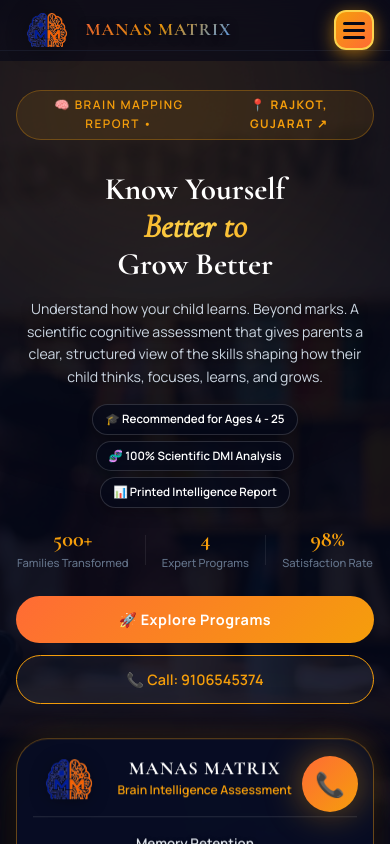
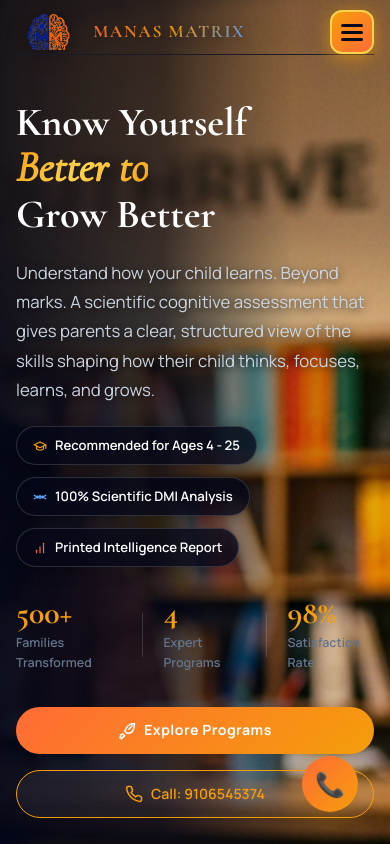
Before and after one commit to fuertenitesh-sys/ManasMatrix_Latest, a React (Vite) app: page / in a window 390 px wide. Shown: the top 844 px of the page. Built offline with nearby package versions, Linux system fonts and the light colour scheme.

Commit message:
Implement user 5 points: original text size kept, hero text/buttons left-aligned, navbar links spaced out, location & login buttons removed from navbar and hero

```diff
--- a/src/components/Hero/Hero.css
+++ b/src/components/Hero/Hero.css
@@ -4,7 +4,7 @@
   align-items: center;
   position: relative;
   overflow: hidden;
-  padding-top: 120px;
+  padding-top: 130px;
   padding-bottom: 80px;
 }
 
@@ -67,117 +67,139 @@
   z-index: 1;
   display: grid;
   grid-template-columns: 1.15fr 0.85fr;
-  gap: 50px;
+  gap: 40px;
   align-items: center;
+  width: 100%;
 }
 
-/* Left Column */
+/* Point 2: Left Column - Hero text & buttons left-aligned with a clean tight offset */
 .hero__left {
   display: flex;
   flex-direction: column;
+  align-items: flex-start !important;
+  text-align: left !important;
   gap: 22px;
-}
-
-.hero__badge-location {
-  color: var(--color-gold);
-  text-decoration: none;
-  font-weight: 700;
-  transition: opacity var(--transition-fast);
-}
-
-.hero__badge-location:hover {
-  opacity: 0.85;
-  text-decoration: underline;
+  padding-left: 0 !important;
+  margin-left: 0 !important;
+  width: 100%;
 }
 
 .hero__title {
   font-family: var(--font-heading);
-  font-size: clamp(2.4rem, 5vw, 4rem);
+  font-size: clamp(2.5rem, 5vw, 4.2rem); /* Original text size preserved */
   font-weight: 700;
   line-height: 1.1;
   display: flex;
   flex-direction: column;
+  text-align: left !important;
+  align-items: flex-start !important;
+  margin-left: 0 !important;
+  padding-left: 0 !important;
 }
 
 .hero__title-line {
   display: block;
+  text-align: left !important;
 }
 
 .hero__title-highlight {
   display: block;
   font-style: italic;
   font-size: 1.08em;
+  text-align: left !important;
 }
 
 .hero__subtitle {
-  font-size: 1.05rem;
+  font-size: 1.05rem; /* Original text size preserved */
   color: var(--color-text-secondary);
   line-height: 1.75;
   max-width: 620px;
   text-shadow: 0 2px 10px rgba(0, 0, 0, 0.8);
+  text-align: left !important;
+  margin-left: 0 !important;
+  padding-left: 0 !important;
 }
 
-/* Feature Pills */
+/* Feature Pills - Flush Left */
 .hero__pills {
   display: flex;
   flex-wrap: wrap;
-  gap: 10px;
+  gap: 12px;
+  justify-content: flex-start !important;
+  align-items: flex-start !important;
+  margin-left: 0 !important;
+  padding-left: 0 !important;
+  width: 100%;
 }
 
 .hero__pill {
-  font-size: 0.8rem;
+  font-size: 0.82rem; /* Original text size preserved */
   font-weight: 600;
-  padding: 7px 16px;
-  background: rgba(5, 8, 24, 0.75);
+  padding: 8px 16px;
+  background: rgba(5, 8, 24, 0.8);
   border: 1px solid rgba(255, 255, 255, 0.15);
   border-radius: var(--radius-full);
   color: var(--color-text-primary);
   backdrop-filter: blur(12px);
   box-shadow: 0 4px 15px rgba(0, 0, 0, 0.3);
+  display: inline-flex;
+  align-items: center;
+  gap: 8px;
 }
 
-/* Stats */
+/* Stats Bar with Generous Spacing - Flush Left */
 .hero__stats {
   display: flex;
   align-items: center;
-  gap: 24px;
-  margin-top: 4px;
+  justify-content: flex-start !important;
+  gap: 48px;
+  margin-top: 8px;
+  margin-bottom: 4px;
+  margin-left: 0 !important;
+  padding-left: 0 !important;
+  width: 100%;
 }
 
 .hero__stat {
   display: flex;
   flex-direction: column;
   gap: 4px;
+  align-items: flex-start !important;
+  text-align: left !important;
 }
 
 .hero__stat-number {
   font-family: var(--font-heading);
-  font-size: 1.8rem;
+  font-size: 2rem;
   font-weight: 700;
   color: var(--color-gold);
   line-height: 1;
 }
 
 .hero__stat-label {
-  font-size: 0.75rem;
+  font-size: 0.78rem;
   color: var(--color-text-muted);
-  font-weight: 500;
+  font-weight: 600;
 }
 
 .hero__stat-divider {
   width: 1px;
-  height: 40px;
-  background: var(--color-border);
+  height: 44px;
+  background: rgba(255, 255, 255, 0.15);
   flex-shrink: 0;
 }
 
-/* CTAs */
+/* CTAs - Flush Left */
 .hero__ctas {
   display: flex;
   align-items: center;
+  justify-content: flex-start !important;
   gap: 16px;
   flex-wrap: wrap;
   margin-top: 8px;
+  margin-left: 0 !important;
+  padding-left: 0 !important;
+  width: 100%;
 }
 
 /* Right Column - Floating Interactive Assessment Card */
@@ -285,6 +307,9 @@
 .hero__card-footer-badge {
   color: #CBD5E1 !important;
   font-weight: 600;
+  display: inline-flex;
+  align-items: center;
+  gap: 6px;
 }
 
 .hero__card-price {
@@ -293,175 +318,43 @@
   font-size: 0.9rem;
 }
 
-/* Scroll Indicator */
-.hero__scroll {
-  position: absolute;
-  bottom: 20px;
-  left: 50%;
-  transform: translateX(-50%);
-  display: flex;
-  flex-direction: column;
-  align-items: center;
-  gap: 8px;
-  font-size: 0.75rem;
-  color: var(--color-text-muted);
-  z-index: 1;
-}
-
-.hero__scroll-dot {
-  width: 6px;
-  height: 6px;
-  background: var(--color-gold);
-  border-radius: 50%;
-  animation: float 1.5s ease-in-out infinite;
-}
-
-/* ============================================
-   RESPONSIVE BREAKPOINTS (TABLETS & MOBILE PHONES)
-   ============================================ */
-
+/* Responsive Breakpoints */
 @media (max-width: 992px) {
   .hero {
     padding-top: 100px;
     padding-bottom: 60px;
-    min-height: auto;
   }
-
   .hero__content {
     grid-template-columns: 1fr;
     gap: 36px;
-    text-align: center;
   }
-
   .hero__left {
-    align-items: center;
-    gap: 18px;
+    align-items: flex-start !important;
+    text-align: left !important;
   }
-
-  .hero__title {
-    font-size: clamp(2rem, 6.5vw, 3.2rem);
+  .hero__title, .hero__subtitle {
+    text-align: left !important;
   }
-
-  .hero__subtitle {
-    margin: 0 auto;
-    font-size: 0.95rem;
+  .hero__pills, .hero__stats, .hero__ctas {
+    justify-content: flex-start !important;
   }
-
-  .hero__pills {
-    justify-content: center;
-  }
-
-  .hero__stats {
-    justify-content: center;
-  }
-
-  .hero__ctas {
-    justify-content: center;
-    width: 100%;
-  }
-
   .hero__right {
     justify-content: center;
-    width: 100%;
-  }
-
-  .hero__floating-card {
-    max-width: 400px;
-  }
-
-  .hero__full-bg-overlay {
-    background: rgba(5, 8, 24, 0.92);
   }
 }
 
 @media (max-width: 576px) {
-  .hero {
-    padding-top: 90px;
-    padding-bottom: 50px;
+  .hero__stats {
+    gap: 20px;
+    justify-content: space-between !important;
+    width: 100%;
   }
-
-  .hero__left {
-    gap: 16px;
+  .hero__ctas {
+    width: 100%;
+    flex-direction: column;
   }
-
-  .hero__badge {
-    font-size: 0.74rem;
-    padding: 5px 12px;
-    max-width: 100%;
-    text-align: center;
-  }
-
-  .hero__title {
-    font-size: clamp(1.8rem, 8vw, 2.5rem);
-    line-height: 1.15;
-  }
-
-  .hero__subtitle {
-    font-size: 0.88rem;
-    line-height: 1.6;
-  }
-
-  .hero__pills {
-    gap: 6px;
-  }
-
-  .hero__pill {
-    font-size: 0.72rem;
-    padding: 5px 12px;
-  }
-
-  .hero__stats {
-    gap: 14px;
-    width: 100%;
-    justify-content: space-around;
-  }
-
-  .hero__stat-number {
-    font-size: 1.4rem;
-  }
-
-  .hero__stat-label {
-    font-size: 0.7rem;
-  }
-
-  .hero__stat-divider {
-    height: 30px;
-  }
-
-  .hero__ctas {
-    flex-direction: column;
-    width: 100%;
-    gap: 12px;
-  }
-
-  .hero__ctas .btn-primary,
-  .hero__ctas .btn-secondary {
+  .hero__ctas .btn-primary, .hero__ctas .btn-secondary {
     width: 100%;
     justify-content: center;
-    padding: 12px 20px;
-    font-size: 0.9rem;
-  }
-
-  .hero__floating-card {
-    padding: 20px 16px;
-    max-width: 100%;
-  }
-
-  .hero__scroll {
-    display: none;
   }
 }
-
-@media (max-width: 360px) {
-  .hero__title {
-    font-size: 1.65rem;
-  }
-
-  .hero__stat-number {
-    font-size: 1.25rem;
-  }
-
-  .hero__stat-label {
-    font-size: 0.65rem;
-  }
-}
--- a/src/components/Hero/Hero.jsx
+++ b/src/components/Hero/Hero.jsx
@@ -1,5 +1,6 @@
 import React, { useEffect, useRef } from 'react';
 import { Link } from 'react-router-dom';
+import { RocketIcon, PhoneIcon, GraduationCapIcon, DnaIcon, BarChartIcon, StarIcon } from '../Icons';
 import './Hero.css';
 
 const Hero = () => {
@@ -33,41 +34,39 @@ const Hero = () => {
       </div>
 
       <div className="container hero__content">
-        {/* Left Column */}
+        {/* Point 2: Hero text and buttons strictly left-aligned with a clean offset */}
         <div className="hero__left animate-reveal fade-left">
-          {/* Badge */}
-          <div className="section-badge hero__badge">
-            🧠 Brain Mapping Report •{' '}
-            <a
-              href="https://maps.google.com/?q=MANAS+MATRIX+Spire+150+Feet+Ring+Rd+Rajkot"
-              target="_blank"
-              rel="noopener noreferrer"
-              className="hero__badge-location"
-            >
-              📍 Rajkot, Gujarat ↗
-            </a>
-          </div>
+          {/* Point 5: Hero location badge removed */}
 
-          {/* Heading */}
+          {/* Heading - Original text size preserved */}
           <h1 className="hero__title">
             <span className="hero__title-line">Know Yourself</span>
             <span className="hero__title-highlight gradient-text-gold">Better to</span>
             <span className="hero__title-line">Grow Better</span>
           </h1>
 
-          {/* Subtitle */}
+          {/* Subtitle - Original text size preserved */}
           <p className="hero__subtitle">
             Understand how your child learns. Beyond marks. A scientific cognitive assessment that gives parents a clear, structured view of the skills shaping how their child thinks, focuses, learns, and grows.
           </p>
 
-          {/* Feature Pills */}
+          {/* Feature Pills with Vector SVG Icons */}
           <div className="hero__pills">
-            <span className="hero__pill">🎓 Recommended for Ages 4 - 25</span>
-            <span className="hero__pill">🧬 100% Scientific DMI Analysis</span>
-            <span className="hero__pill">📊 Printed Intelligence Report</span>
+            <span className="hero__pill">
+              <GraduationCapIcon size={14} color="#F59E0B" />
+              <span>Recommended for Ages 4 - 25</span>
+            </span>
+            <span className="hero__pill">
+              <DnaIcon size={14} color="#60A5FA" />
+              <span>100% Scientific DMI Analysis</span>
+            </span>
+            <span className="hero__pill">
+              <BarChartIcon size={14} color="#FF6B35" />
+              <span>Printed Intelligence Report</span>
+            </span>
           </div>
 
-          {/* Stats Bar */}
+          {/* Stats Bar with Spacing */}
           <div className="hero__stats">
             <div className="hero__stat">
               <span className="hero__stat-number">500+</span>
@@ -85,18 +84,20 @@ const Hero = () => {
             </div>
           </div>
 
-          {/* CTAs */}
+          {/* CTAs strictly left aligned */}
           <div className="hero__ctas">
             <Link to="/programs" className="btn-primary" id="hero-cta-primary">
-              <span>🚀 Explore Programs</span>
+              <RocketIcon size={18} />
+              <span>Explore Programs</span>
             </Link>
             <a href="tel:9106545374" className="btn-secondary" id="hero-cta-secondary">
-              📞 Call: 9106545374
+              <PhoneIcon size={18} />
+              <span>Call: 9106545374</span>
             </a>
           </div>
         </div>
 
-        {/* Right Column: Floating Interactive Assessment Card (Restored to original right-side floating position) */}
+        {/* Right Column: Floating Interactive Assessment Card */}
         <div className="hero__right animate-reveal fade-right">
           <div className="hero__floating-card glass-card">
             <div className="hero__card-header">
@@ -123,17 +124,14 @@ const Hero = () => {
             </div>
 
             <div className="hero__card-footer">
-              <span className="hero__card-footer-badge">⭐ 4 Programs Available</span>
+              <span className="hero__card-footer-badge">
+                <StarIcon size={14} color="#FCD34D" />
+                <span>4 Programs Available</span>
+              </span>
               <span className="hero__card-price">Starting ₹1,999</span>
             </div>
           </div>
         </div>
-      </div>
-
-      {/* Scroll Indicator */}
-      <div className="hero__scroll">
-        <div className="hero__scroll-dot"></div>
-        <span>Scroll to explore</span>
       </div>
     </section>
   );
--- a/src/components/Navbar/Navbar.css
+++ b/src/components/Navbar/Navbar.css
@@ -4,36 +4,38 @@
   left: 0;
   right: 0;
   z-index: 1000;
-  padding: 14px 0;
+  padding: 16px 40px;
   transition: all 0.4s cubic-bezier(0.16, 1, 0.3, 1);
-  background: rgba(5, 8, 24, 0.6);
-  backdrop-filter: blur(14px);
+  background: transparent;
 }
 
 .navbar--scrolled {
-  background: rgba(8, 14, 36, 0.98);
+  background: rgba(5, 8, 24, 0.95);
   backdrop-filter: blur(24px);
-  border-bottom: 1.5px solid rgba(245, 158, 11, 0.35);
-  padding: 10px 0;
-  box-shadow: 0 8px 32px rgba(0, 0, 0, 0.7);
+  border-bottom: none !important;
+  box-shadow: 0 10px 30px rgba(0, 0, 0, 0.5);
+  padding: 12px 40px;
 }
 
 .navbar__inner {
   display: flex;
   align-items: center;
   justify-content: space-between;
-  gap: 12px;
+  gap: 20px;
   width: 100%;
+  max-width: 100%;
+  margin: 0;
 }
 
-/* Official Logo - Brain Graphic + Bright HTML Typography */
+/* Logo Layout */
 .navbar__logo {
   display: flex;
   align-items: center;
-  gap: 10px;
+  gap: 12px;
   text-decoration: none;
   flex-shrink: 0;
   transition: transform var(--transition-fast);
+  margin-left: 0;
 }
 
 .navbar__logo:hover {
@@ -41,7 +43,7 @@
 }
 
 .navbar__logo-icon-img {
-  height: 42px;
+  height: 44px;
   width: auto;
   object-fit: contain;
   filter: drop-shadow(0 2px 10px rgba(0, 0, 0, 0.6));
@@ -55,9 +57,9 @@
 
 .navbar__logo-title {
   font-family: var(--font-heading);
-  font-size: 1.25rem;
+  font-size: 1.35rem; /* Original text size preserved */
   font-weight: 800;
-  letter-spacing: 1px;
+  letter-spacing: 1.5px;
   background: linear-gradient(135deg, #FF6B35 0%, #F59E0B 50%, #60A5FA 100%);
   -webkit-background-clip: text;
   -webkit-text-fill-color: transparent;
@@ -68,7 +70,7 @@
 }
 
 .navbar__logo-sub {
-  font-size: 0.65rem;
+  font-size: 0.65rem; /* Original text size preserved */
   color: var(--color-text-secondary);
   letter-spacing: 0.5px;
   font-weight: 500;
@@ -76,13 +78,14 @@
   white-space: nowrap;
 }
 
-/* Nav Links - High Visibility Single-Line Centered Alignment */
+/* Point 3: Nav Links with increased equal distance/spacing (gap: 30px) */
 .navbar__links {
   display: flex;
   align-items: center;
-  gap: 2px;
+  justify-content: center;
+  gap: 30px; /* Generous equal distance between links */
   list-style: none;
-  margin: 0;
+  margin: 0 auto;
   padding: 0;
   height: 100%;
 }
@@ -98,10 +101,10 @@
   display: inline-flex;
   align-items: center;
   justify-content: center;
-  padding: 8px 12px;
+  padding: 8px 10px;
   color: #E2E8F0;
   text-decoration: none;
-  font-size: 0.9rem;
+  font-size: 0.92rem; /* Original text size preserved */
   font-weight: 600;
   letter-spacing: 0.2px;
   transition: all var(--transition-fast);
@@ -119,13 +122,12 @@
   white-space: nowrap;
 }
 
-/* Underline Indicator - Centered Under Active Link */
 .navbar__link::after {
   content: '';
   position: absolute;
   bottom: 2px;
-  left: 12px;
-  right: 12px;
+  left: 8px;
+  right: 8px;
   height: 3px;
   background: var(--gradient-gold);
   border-radius: var(--radius-full);
@@ -148,79 +150,21 @@
   color: var(--color-gold) !important;
 }
 
-/* Actions Section */
+/* Actions Section - Only Book Now CTA Button */
 .navbar__actions {
   display: flex;
   align-items: center;
-  gap: 10px;
+  gap: 12px;
   flex-shrink: 0;
 }
 
-/* Highly Visible & Bright Rajkot Location Badge Button */
-.navbar__location-btn {
-  display: inline-flex;
-  align-items: center;
-  gap: 6px;
-  padding: 8px 16px;
-  background: linear-gradient(135deg, rgba(245, 158, 11, 0.28), rgba(255, 107, 53, 0.25));
-  border: 1.5px solid #F59E0B;
-  border-radius: var(--radius-full);
-  color: #FCD34D !important;
-  font-size: 0.88rem;
-  font-weight: 800;
-  text-decoration: none;
-  transition: all var(--transition-fast);
-  white-space: nowrap;
-  box-shadow: 0 4px 15px rgba(245, 158, 11, 0.3);
-  text-shadow: 0 1px 4px rgba(0, 0, 0, 0.8);
-}
-
-.navbar__location-btn:hover {
-  background: var(--gradient-gold);
-  border-color: #FCD34D;
-  color: #000000 !important;
-  transform: translateY(-2px);
-  box-shadow: 0 6px 22px rgba(245, 158, 11, 0.55);
-  text-shadow: none;
-}
-
-/* Login Button */
-.navbar__login-btn {
-  display: inline-flex;
-  align-items: center;
-  gap: 6px;
-  padding: 8px 16px;
-  background: rgba(255, 255, 255, 0.1);
-  border: 1.5px solid rgba(255, 255, 255, 0.3);
-  border-radius: var(--radius-full);
-  color: #FFFFFF;
-  font-family: var(--font-body);
-  font-size: 0.85rem;
-  font-weight: 700;
-  cursor: pointer;
-  transition: all var(--transition-fast);
-  box-shadow: 0 2px 10px rgba(0, 0, 0, 0.3);
+.navbar__cta {
+  font-size: 0.88rem; /* Original text size preserved */
+  padding: 10px 22px;
   white-space: nowrap;
 }
 
-.navbar__login-btn:hover {
-  background: rgba(245, 158, 11, 0.25);
-  border-color: var(--color-gold);
-  color: var(--color-gold);
-  transform: translateY(-1px);
-  box-shadow: 0 4px 15px rgba(245, 158, 11, 0.25);
-}
-
-/* CTA */
-.navbar__cta {
-  font-size: 0.85rem;
-  padding: 9px 18px;
-  white-space: nowrap;
-}
-
-/* =========================================================
-   ALWAYS-VISIBLE SOLID GOLD MOBILE HAMBURGER MENU TOGGLE
-   ========================================================= */
+/* Mobile Hamburger Toggle */
 .navbar__hamburger {
   display: none;
   flex-direction: column;
@@ -257,7 +201,6 @@
   transform: scale(1.05);
 }
 
-/* X Animation when Mobile Menu is Open */
 .navbar__hamburger--open span:nth-child(1) {
   transform: rotate(45deg) translate(5px, 5px);
 }
@@ -312,27 +255,14 @@
   background: rgba(245, 158, 11, 0.12);
 }
 
-.navbar__mobile-location {
-  display: block;
-  padding: 12px 16px;
-  color: var(--color-gold);
-  text-decoration: none;
-  font-size: 0.9rem;
-  font-weight: 600;
-  background: rgba(245, 158, 11, 0.08);
-  border: 1px solid rgba(245, 158, 11, 0.3);
-  border-radius: var(--radius-sm);
-}
-
 /* Responsive Breakpoints */
-@media (max-width: 1120px) {
-  .navbar__link {
-    padding: 8px 8px;
-    font-size: 0.85rem;
+@media (max-width: 1050px) {
+  .navbar {
+    padding: 14px 20px;
   }
-}
-
-@media (max-width: 992px) {
+  .navbar--scrolled {
+    padding: 10px 20px;
+  }
   .navbar__links {
     display: none !important;
   }
@@ -345,22 +275,18 @@
   .navbar__mobile-menu {
     display: block;
   }
-  .navbar__logo {
-    max-width: calc(100% - 60px);
-  }
 }
 
 @media (max-width: 576px) {
   .navbar {
-    padding: 10px 0;
+    padding: 10px 16px;
   }
-
-  .navbar__logo {
-    gap: 8px;
+  .navbar--scrolled {
+    padding: 10px 16px;
   }
 
   .navbar__logo-icon-img {
-    height: 34px;
+    height: 36px;
   }
 
   .navbar__logo-title {
@@ -368,12 +294,6 @@
   }
 
   .navbar__logo-sub {
-    display: none; /* Hide subtext on mobile phones so logo never crowds the hamburger button! */
-  }
-
-  .navbar__hamburger {
-    width: 40px;
-    height: 40px;
-    padding: 6px;
+    display: none;
   }
 }
--- a/src/components/Navbar/Navbar.jsx
+++ b/src/components/Navbar/Navbar.jsx
@@ -1,16 +1,15 @@
 import React, { useState, useEffect } from 'react';
 import { Link, NavLink, useLocation } from 'react-router-dom';
-import LoginModal from '../LoginModal/LoginModal';
+import { PhoneIcon } from '../Icons';
 import './Navbar.css';
 
 const Navbar = () => {
   const [scrolled, setScrolled] = useState(false);
   const [menuOpen, setMenuOpen] = useState(false);
-  const [loginOpen, setLoginOpen] = useState(false);
   const location = useLocation();
 
   useEffect(() => {
-    const handleScroll = () => setScrolled(window.scrollY > 30);
+    const handleScroll = () => setScrolled(window.scrollY > 20);
     window.addEventListener('scroll', handleScroll);
     return () => window.removeEventListener('scroll', handleScroll);
   }, []);
@@ -32,10 +31,9 @@ const Navbar = () => {
   };
 
   return (
-    <>
     <nav className={`navbar ${scrolled ? 'navbar--scrolled' : ''}`} id="navbar">
-        <div className="container navbar__inner">
-          {/* Logo with Brain Graphic + Ultra-Crisp Bright HTML Typography */}
+      <div className="navbar__inner">
+        {/* Logo: MANAS MATRIX GrowUp Business Services */}
         <Link to="/" className="navbar__logo" id="navbar-logo" onClick={() => handleNavClick('/')}>
           <img src="/logo_brain_icon.png" alt="MANAS MATRIX Logo Icon" className="navbar__logo-icon-img" />
           <div className="navbar__logo-text-group">
@@ -44,7 +42,7 @@ const Navbar = () => {
           </div>
         </Link>
 
-          {/* Desktop Nav Links */}
+        {/* Desktop Nav Links - Generous Equal Spacing */}
         <ul className="navbar__links" id="navbar-links">
           {navLinks.map((link) => (
             <li key={link.label} className="navbar__item">
@@ -60,33 +58,15 @@ const Navbar = () => {
           ))}
         </ul>
 
-          {/* Action Buttons: Location + Login + Book Now */}
+        {/* Action Button: Only "Book Now" CTA (Rajkot & Login removed per Point 4) */}
         <div className="navbar__actions">
-            <a
-              href="https://maps.google.com/?q=MANAS+MATRIX+Spire+150+Feet+Ring+Rd+Rajkot"
-              target="_blank"
-              rel="noopener noreferrer"
-              className="navbar__location-btn"
-              title="Click to view location on Google Maps"
-            >
-              📍 Rajkot ↗
-            </a>
-
-            {/* Login Button */}
-            <button
-              className="navbar__login-btn"
-              onClick={() => setLoginOpen(true)}
-              id="navbar-login-btn"
-            >
-              <span>👤 Login</span>
-            </button>
-
           <Link to="/contact" className="btn-primary navbar__cta" id="navbar-cta" onClick={() => handleNavClick('/contact')}>
-              <span>📞 Book Now</span>
+            <PhoneIcon size={16} />
+            <span>Book Now</span>
           </Link>
         </div>
 
-          {/* Mobile Hamburger */}
+        {/* Mobile Hamburger Toggle */}
         <button
           className={`navbar__hamburger ${menuOpen ? 'navbar__hamburger--open' : ''}`}
           onClick={() => setMenuOpen(!menuOpen)}
@@ -99,7 +79,7 @@ const Navbar = () => {
         </button>
       </div>
 
-        {/* Mobile Menu */}
+      {/* Mobile Menu Drawer */}
       <div className={`navbar__mobile-menu ${menuOpen ? 'navbar__mobile-menu--open' : ''}`} id="navbar-mobile-menu">
         <ul>
           {navLinks.map((link) => (
@@ -114,38 +94,15 @@ const Navbar = () => {
               </NavLink>
             </li>
           ))}
-            <li>
-              <a
-                href="https://maps.google.com/?q=MANAS+MATRIX+Spire+150+Feet+Ring+Rd+Rajkot"
-                target="_blank"
-                rel="noopener noreferrer"
-                className="navbar__mobile-location"
-              >
-                📍 Spire, 150 Feet Ring Rd, Rajkot ↗
-              </a>
-            </li>
-            <li style={{ display: 'flex', gap: '10px', marginTop: '12px' }}>
-              <button
-                className="navbar__login-btn"
-                style={{ flex: 1, justifyContent: 'center' }}
-                onClick={() => {
-                  setMenuOpen(false);
-                  setLoginOpen(true);
-                }}
-              >
-                👤 Login
-              </button>
-              <Link to="/contact" className="btn-primary" onClick={() => handleNavClick('/contact')} style={{ flex: 1.2, justifyContent: 'center' }}>
-                <span>📞 Book Now</span>
+          <li style={{ marginTop: '12px' }}>
+            <Link to="/contact" className="btn-primary" onClick={() => handleNavClick('/contact')} style={{ width: '100%', justifyContent: 'center' }}>
+              <PhoneIcon size={16} />
+              <span>Book Now</span>
             </Link>
           </li>
         </ul>
       </div>
     </nav>
-
-      {/* Login Portal Modal */}
-      <LoginModal isOpen={loginOpen} onClose={() => setLoginOpen(false)} />
-    </>
   );
 };
 
```
Lines whose indentation alone changed are shown as unchanged.
